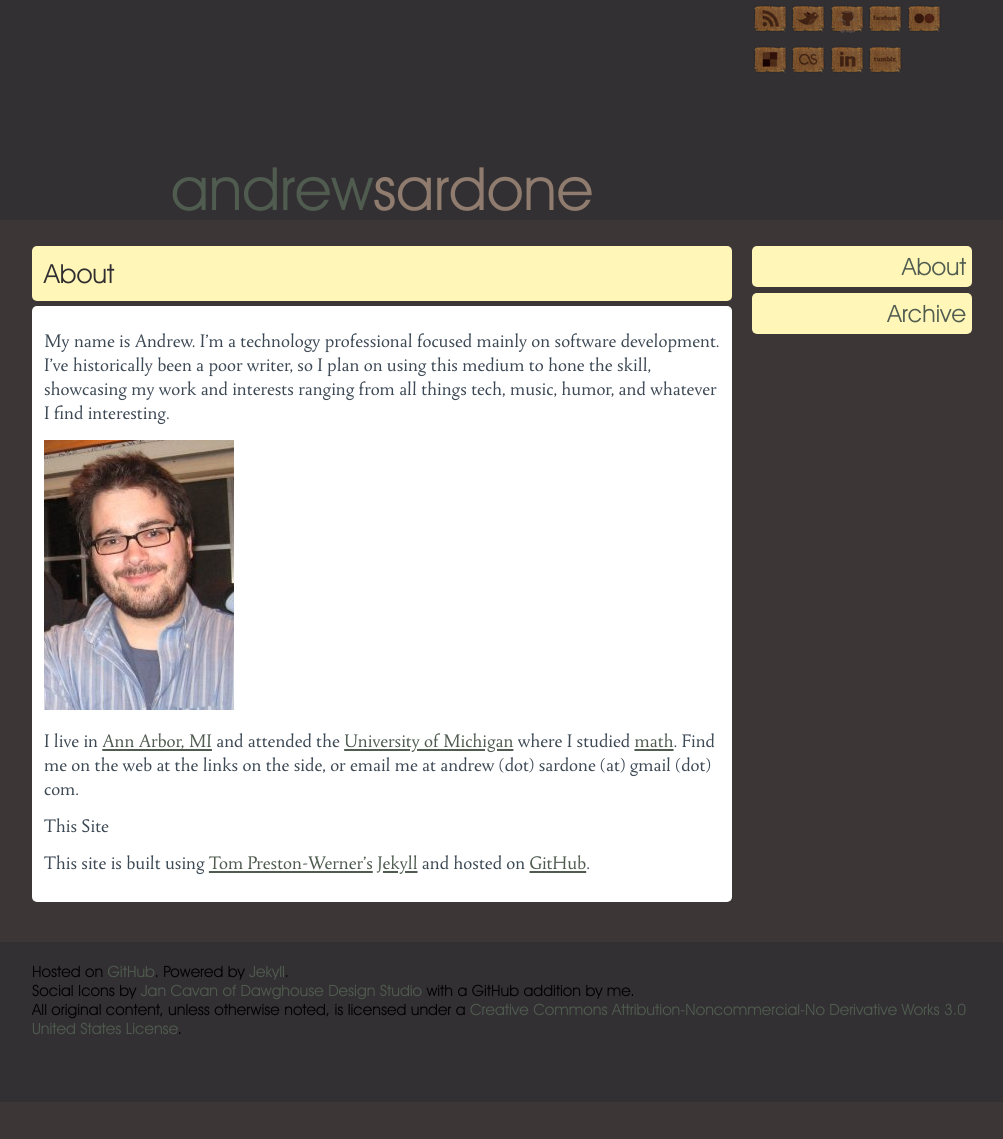
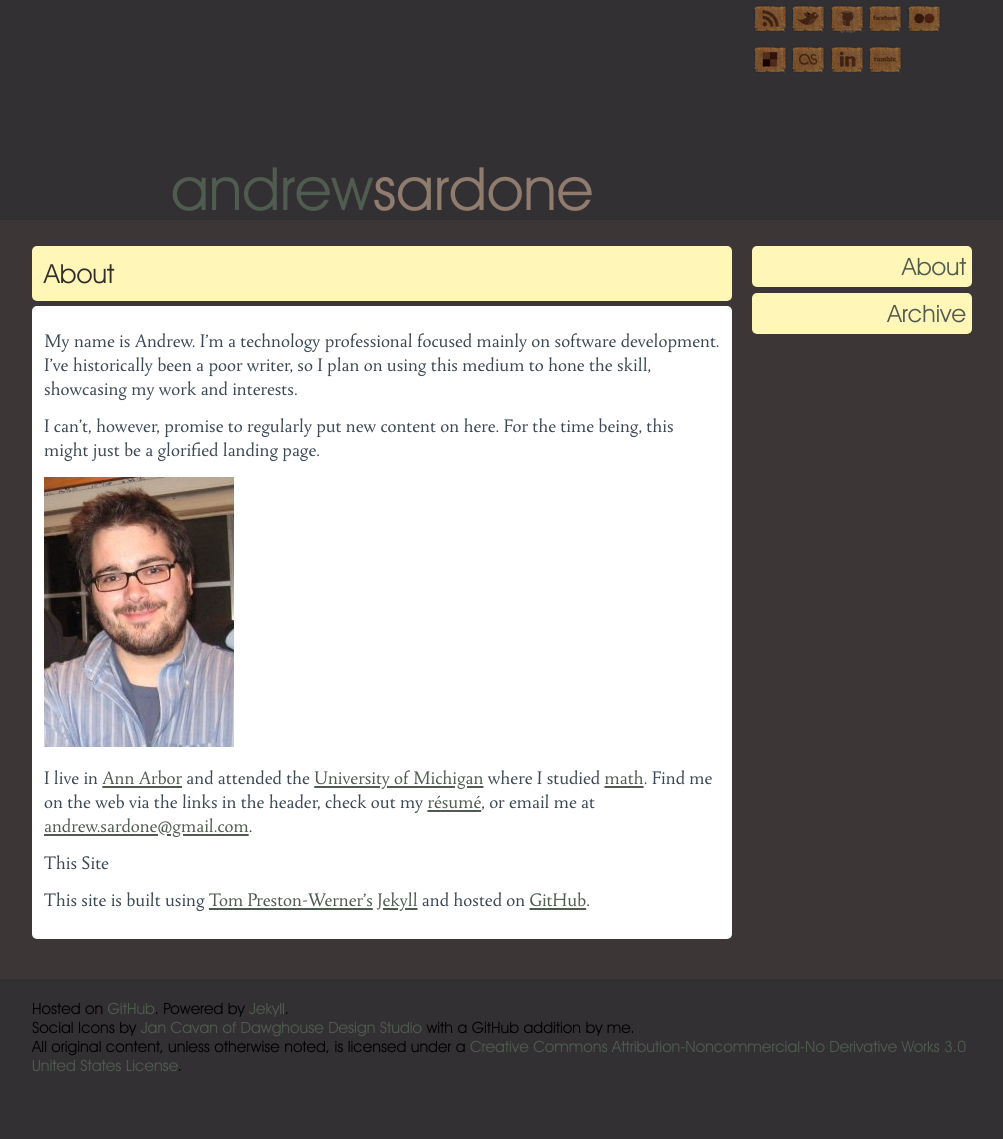
Before and after one commit to andrewsardone/andrewsardone.github.com, a Jekyll site: the page built from about.md, in a window 1280 px wide. Shown: the whole page, without its empty margins (138-1141 px from the left). Built offline with Jekyll 4.4.1, drawn with Linux system fonts in a browser that asks for light colours; Markdown is read by kramdown in place of the engine named in the settings; before the commit the page ends 1102 px from its top, so only the background shows below that.

Commit message:
Cleaned up some language in the about page

```diff
--- a/about.md
+++ b/about.md
@@ -3,11 +3,13 @@ layout: post
 title: About
 ---
 
-My name is Andrew. I'm a technology professional focused mainly on software development. I've historically been a poor writer, so I plan on using this medium to hone the skill, showcasing my work and interests ranging from all things tech, music, humor, and whatever I find interesting.
+My name is Andrew. I'm a technology professional focused mainly on software development. I've historically been a poor writer, so I plan on using this medium to hone the skill, showcasing my work and interests.
+
+I can't, however, promise to regularly put new content on here. For the time being, this might just be a glorified landing page.
 
 ![me](/images/me.png "Andrew Sardone")
 
-I live in [Ann Arbor, MI](http://annarbor.com) and attended the [University of Michigan](http://umich.edu) where I studied [math](http://www.math.lsa.umich.edu/). Find me on the web at the links on the side, or email me at andrew (dot) sardone (at) gmail (dot) com.
+I live in [Ann Arbor](http://annarbor.com) and attended the [University of Michigan](http://umich.edu) where I studied [math](http://www.math.lsa.umich.edu/). Find me on the web via the links in the header, check out my [résumé](andrew.sardone.resume.txt), or email me at <a href="mailto:andrew.sardone@gmail.com">andrew.sardone@gmail.com</a>.
 
 This Site
 ---------
```
